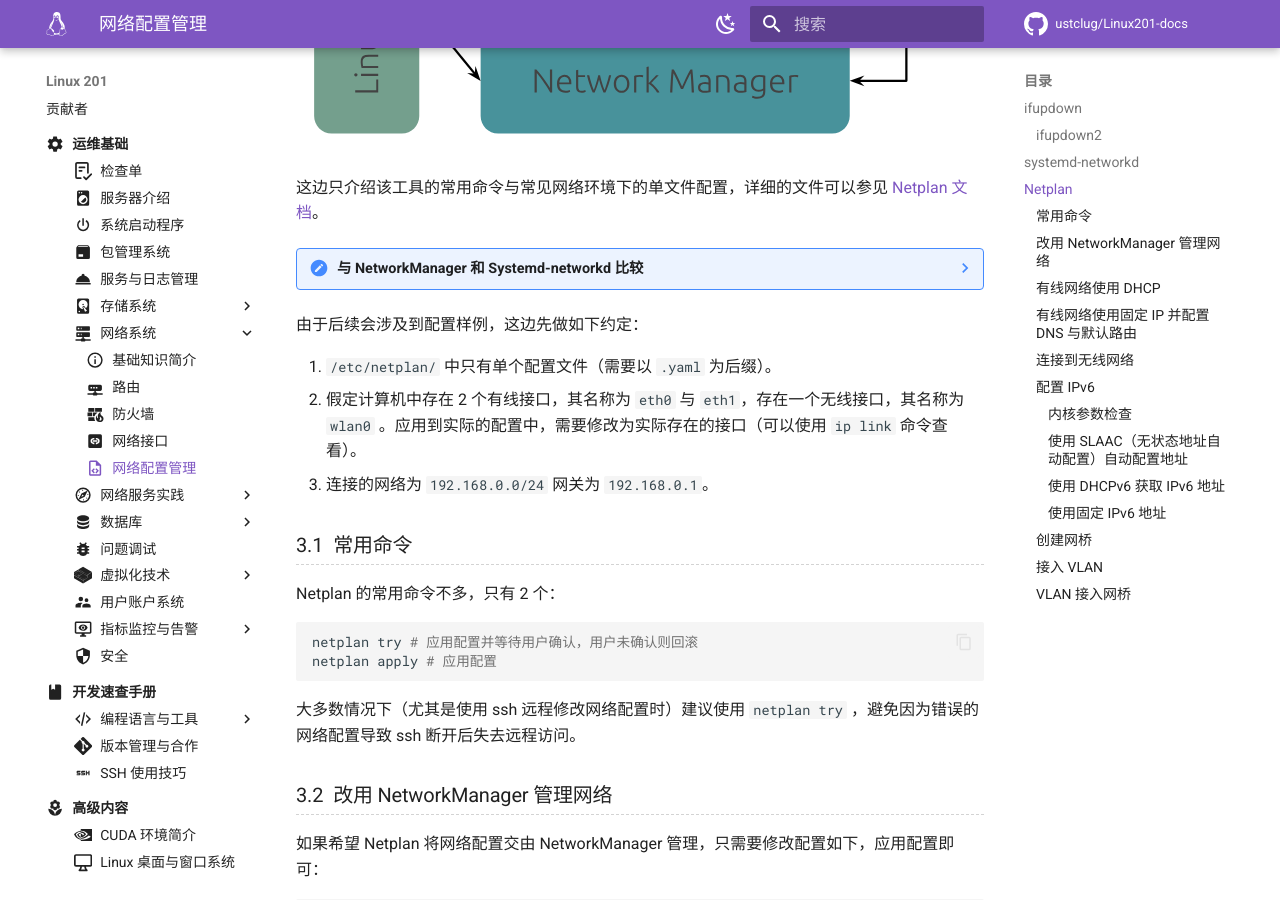
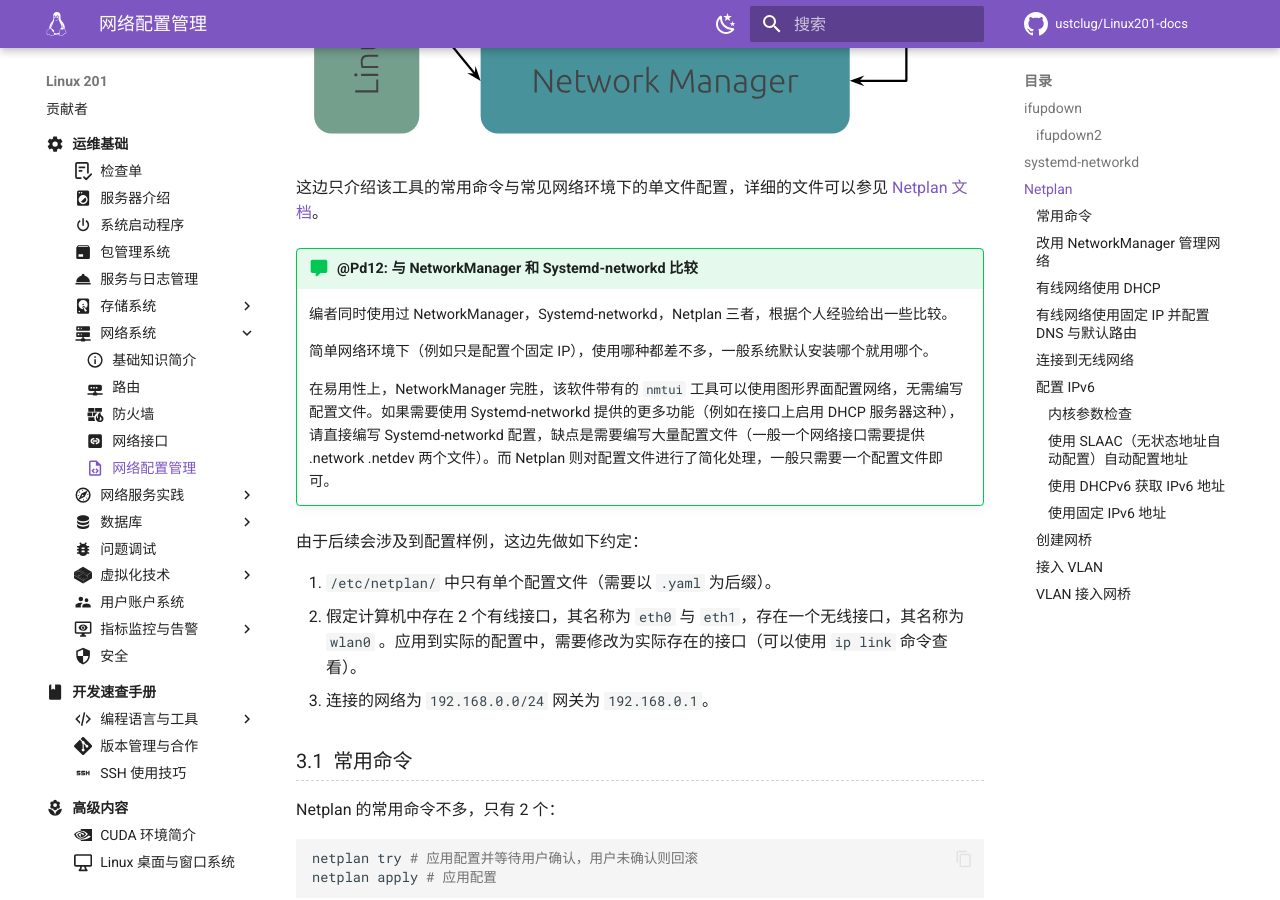
Before and after one commit to ustclug/Linux201-docs, an MkDocs documentation site: the page built from docs/ops/network/config.md, in a window 1280 px wide and 900 px high, scrolled down 1462 px. Built offline with MkDocs 1.6.1 and Material for MkDocs 9.7.7, drawn with Linux system fonts in a browser that asks for light colours; comment, search, counter and statistics services are not loaded.

Commit message:
network/config: Fix comment issue

```diff
--- a/docs/ops/network/config.md
+++ b/docs/ops/network/config.md
@@ -24,7 +24,7 @@
 
 这边只介绍该工具的常用命令与常见网络环境下的单文件配置，详细的文件可以参见 [Netplan 文档](https://netplan.io/)。
 
-??? note "与 NetworkManager 和 Systemd-networkd 比较"
+!!! comment "@Pd12: 与 NetworkManager 和 Systemd-networkd 比较"
 
     编者同时使用过 NetworkManager，Systemd-networkd，Netplan 三者，根据个人经验给出一些比较。
 
```
